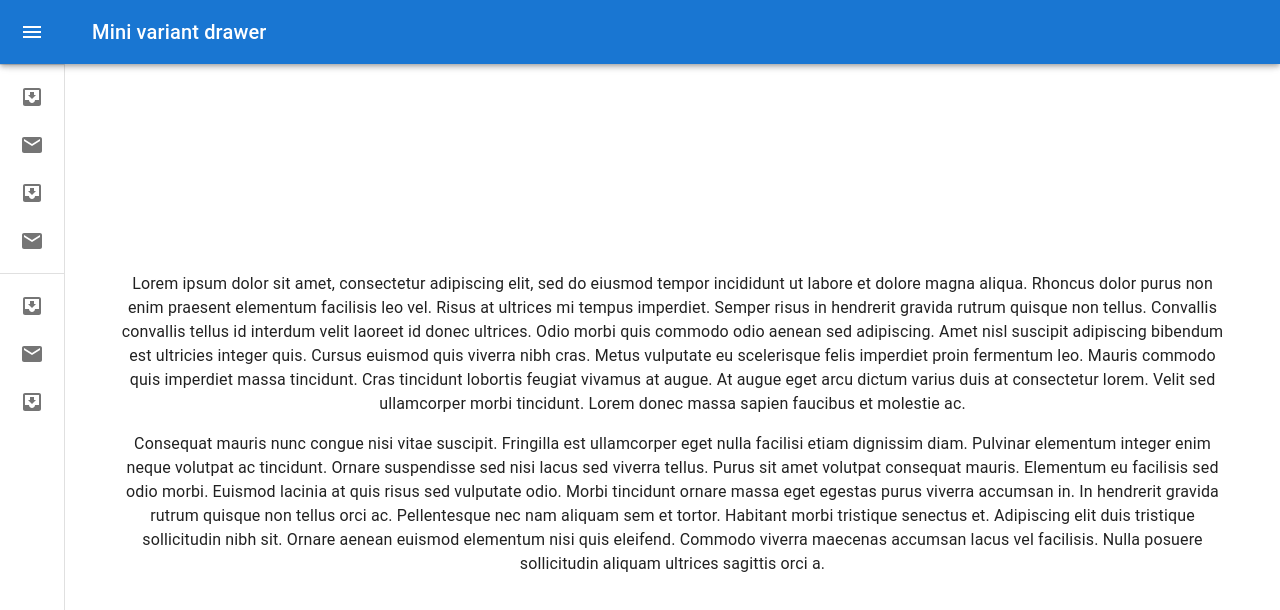
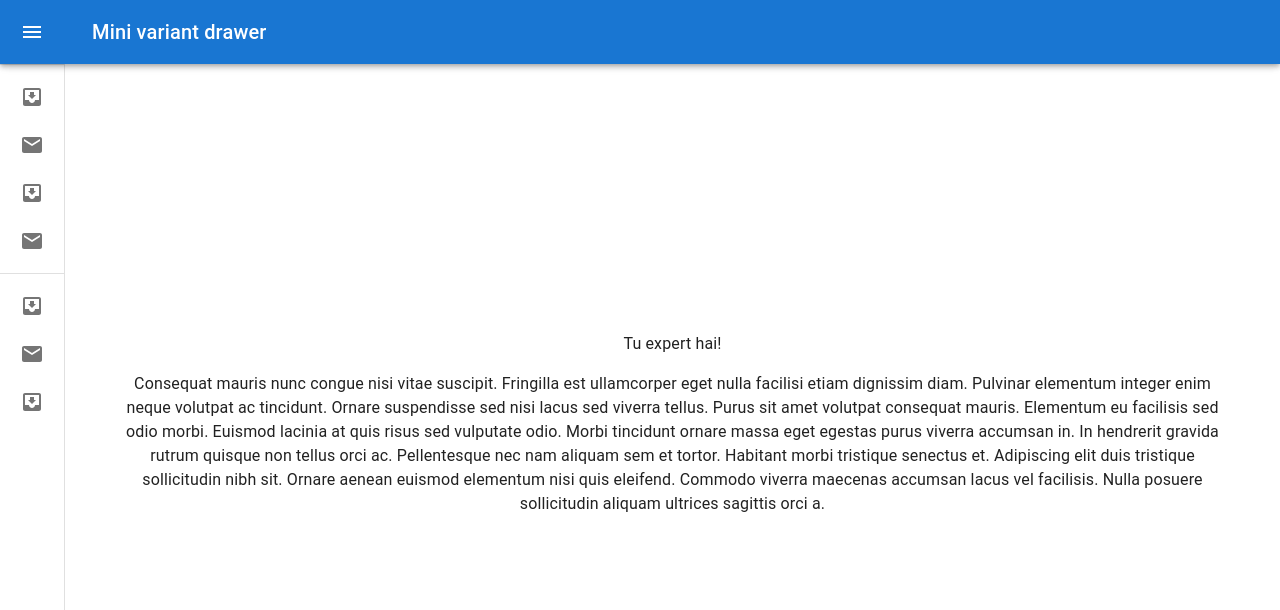
Before and after one commit to Rupeerise/Website, a React (Vite) app in the folder frontend/: page / in a window 1280 px wide. Shown: the top 610 px of the page. Built offline with nearby package versions, Linux system fonts and the light colour scheme.

Commit message:
bolierplate 1.0

```diff
--- a/frontend/src/statics/boilerplates/boilerplate.jsx
+++ b/frontend/src/statics/boilerplates/boilerplate.jsx
@@ -184,19 +184,7 @@
       <Box component="main" sx={{ flexGrow: 1, p: 3 }}>
         <DrawerHeader />
         <Typography paragraph>
-          Lorem ipsum dolor sit amet, consectetur adipiscing elit, sed do
-          eiusmod tempor incididunt ut labore et dolore magna aliqua. Rhoncus
-          dolor purus non enim praesent elementum facilisis leo vel. Risus at
-          ultrices mi tempus imperdiet. Semper risus in hendrerit gravida rutrum
-          quisque non tellus. Convallis convallis tellus id interdum velit
-          laoreet id donec ultrices. Odio morbi quis commodo odio aenean sed
-          adipiscing. Amet nisl suscipit adipiscing bibendum est ultricies
-          integer quis. Cursus euismod quis viverra nibh cras. Metus vulputate
-          eu scelerisque felis imperdiet proin fermentum leo. Mauris commodo
-          quis imperdiet massa tincidunt. Cras tincidunt lobortis feugiat
-          vivamus at augue. At augue eget arcu dictum varius duis at consectetur
-          lorem. Velit sed ullamcorper morbi tincidunt. Lorem donec massa sapien
-          faucibus et molestie ac.
+          Tu expert hai!
         </Typography>
         <Typography paragraph>
           Consequat mauris nunc congue nisi vitae suscipit. Fringilla est
```
